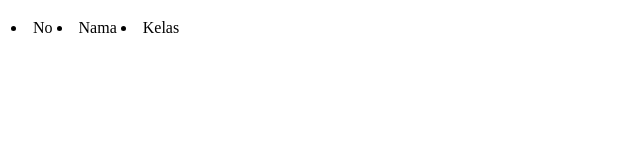
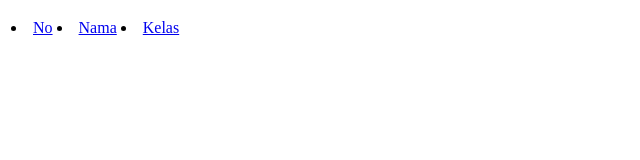
Before and after one commit to DivadanAr/Post-Test, a plain HTML site: page index.html in a window 1280 px wide. Shown: the whole page, without its empty margins (0-640 px from the left). Drawn offline with Linux system fonts and the light colour scheme.

Commit message:
tambah link

```diff
--- a/index.html
+++ b/index.html
@@ -10,11 +10,10 @@
     <table>
         <tr>
             <ul>
-            <td><li>No</li></td>
-            <td><li>Nama</li></td>
-            <td><li>Kelas</li></td>
+                <td><li><a href="#">No</a></li></td>
+                <td><li><a href="#">Nama</a></li></td>
+                <td><li><a href="#">Kelas</a></li></td>
             </ul>
-
         </tr>
     </table>
 </body>
```
